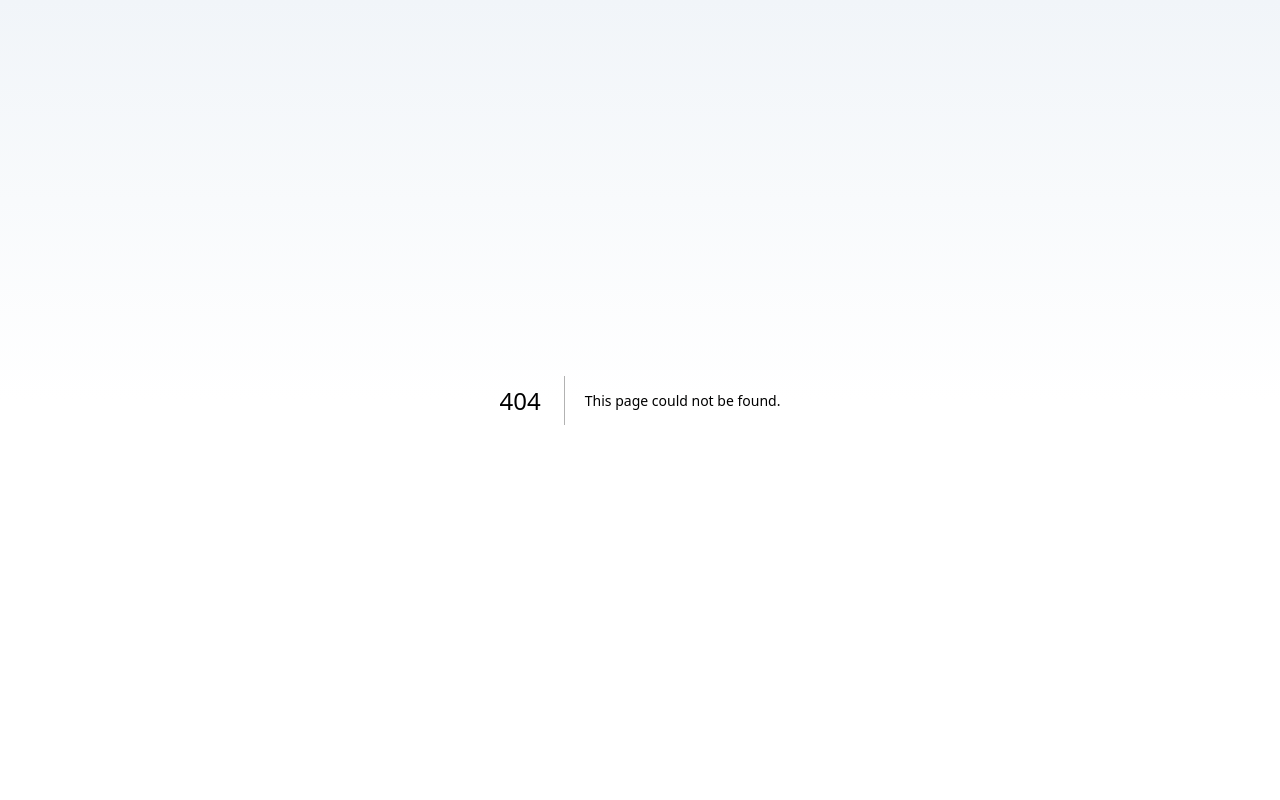
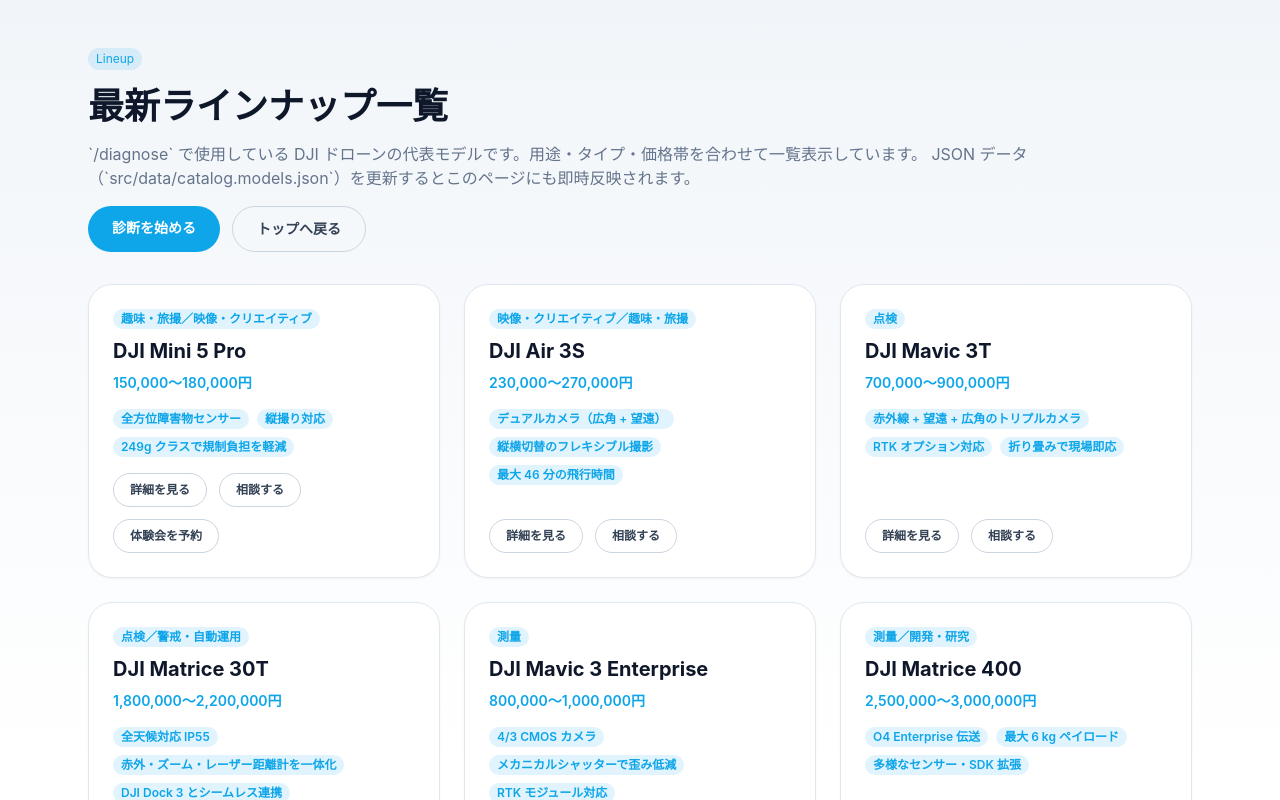
Before and after one commit to mihonodon-ui/dji-drone-finder, a Next.js app: page /lineup in a window 1280 px wide. Before the commit this address had no page. Shown: the top 800 px of the page. Built offline with nearby package versions, Linux system fonts and the light colour scheme.

Commit message:
Add lineup page and update landing CTA

```diff
--- /dev/null
+++ b/src/app/lineup/page.tsx
@@ -0,0 +1,99 @@
+"use client";
+
+import Link from "next/link";
+import { catalog } from "@/lib/datasets";
+
+const formattedModels = catalog.models.map((model) => {
+  const priceRange = `${model.priceJPY.min.toLocaleString("ja-JP")}〜${model.priceJPY.max.toLocaleString("ja-JP")}円`;
+  const typeLabels = model.typeTags
+    .map((tag) => catalog.types[tag]?.label)
+    .filter(Boolean)
+    .join("／");
+  return {
+    ...model,
+    priceRange,
+    typeLabels
+  };
+});
+
+export default function LineupPage() {
+  return (
+    <main className="mx-auto flex max-w-6xl flex-col gap-8 px-6 py-12">
+      <header className="flex flex-col gap-4 text-center sm:text-left">
+        <span className="badge badge-primary self-center sm:self-start">Lineup</span>
+        <h1 className="text-3xl font-bold text-slate-900 sm:text-4xl">最新ラインナップ一覧</h1>
+        <p className="text-base text-muted">
+          `/diagnose` で使用している DJI ドローンの代表モデルです。用途・タイプ・価格帯を合わせて一覧表示しています。
+          JSON データ（`src/data/catalog.models.json`）を更新するとこのページにも即時反映されます。
+        </p>
+        <div className="flex flex-wrap gap-3">
+          <Link
+            href="/diagnose"
+            className="rounded-full bg-primary px-6 py-3 text-sm font-semibold text-white transition hover:bg-sky-500"
+          >
+            診断を始める
+          </Link>
+          <Link
+            href="/"
+            className="rounded-full border border-slate-300 px-6 py-3 text-sm font-semibold text-slate-700 transition hover:border-primary hover:text-primary"
+          >
+            トップへ戻る
+          </Link>
+        </div>
+      </header>
+
+        <section className="grid gap-6 md:grid-cols-2 xl:grid-cols-3">
+          {formattedModels.map((model) => (
+            <article
+              key={model.id}
+              className="flex h-full flex-col gap-4 rounded-3xl border border-slate-200 bg-white p-6 shadow-sm transition hover:-translate-y-1 hover:shadow-lg"
+            >
+              <div className="flex flex-col gap-2">
+                <span className="badge badge-primary w-fit text-xs font-semibold">
+                  {model.typeLabels || "汎用"}
+                </span>
+                <h2 className="text-xl font-bold text-slate-900">{model.name}</h2>
+                <p className="text-sm font-semibold text-primary">{model.priceRange}</p>
+              </div>
+              <div className="flex flex-wrap gap-2">
+                {model.bullets?.map((bullet) => (
+                  <span
+                    key={bullet}
+                    className="badge badge-primary bg-sky-100 text-xs font-semibold text-primary"
+                  >
+                    {bullet}
+                  </span>
+                ))}
+              </div>
+              <div className="mt-auto flex flex-wrap gap-3 text-sm">
+                {model.links?.learn ? (
+                  <Link
+                    href={model.links.learn}
+                    className="rounded-full border border-slate-300 px-4 py-2 text-xs font-semibold text-slate-700 transition hover:border-primary hover:text-primary"
+                  >
+                    詳細を見る
+                  </Link>
+                ) : null}
+                {model.links?.consult ? (
+                  <Link
+                    href={model.links.consult}
+                    className="rounded-full border border-slate-300 px-4 py-2 text-xs font-semibold text-slate-700 transition hover:border-primary hover:text-primary"
+                  >
+                    相談する
+                  </Link>
+                ) : null}
+                {model.links?.demo ? (
+                  <Link
+                    href={model.links.demo}
+                    className="rounded-full border border-slate-300 px-4 py-2 text-xs font-semibold text-slate-700 transition hover:border-primary hover:text-primary"
+                  >
+                    体験会を予約
+                  </Link>
+                ) : null}
+              </div>
+            </article>
+          ))}
+        </section>
+    </main>
+  );
+}
--- a/src/app/page.tsx
+++ b/src/app/page.tsx
@@ -22,10 +22,10 @@ export default function LandingPage() {
           診断を始める
         </Link>
         <Link
-          href="/diagnose"
+          href="/lineup"
           className="rounded-full border border-slate-300 px-8 py-3 text-slate-700 transition hover:border-primary hover:text-primary"
         >
-          診断フローの詳細を見る
+          ラインナップを確認する
         </Link>
       </div>
       <section className="grid w-full gap-6 rounded-3xl bg-white/70 p-8 shadow-2xl shadow-sky-100 sm:grid-cols-3">
```
